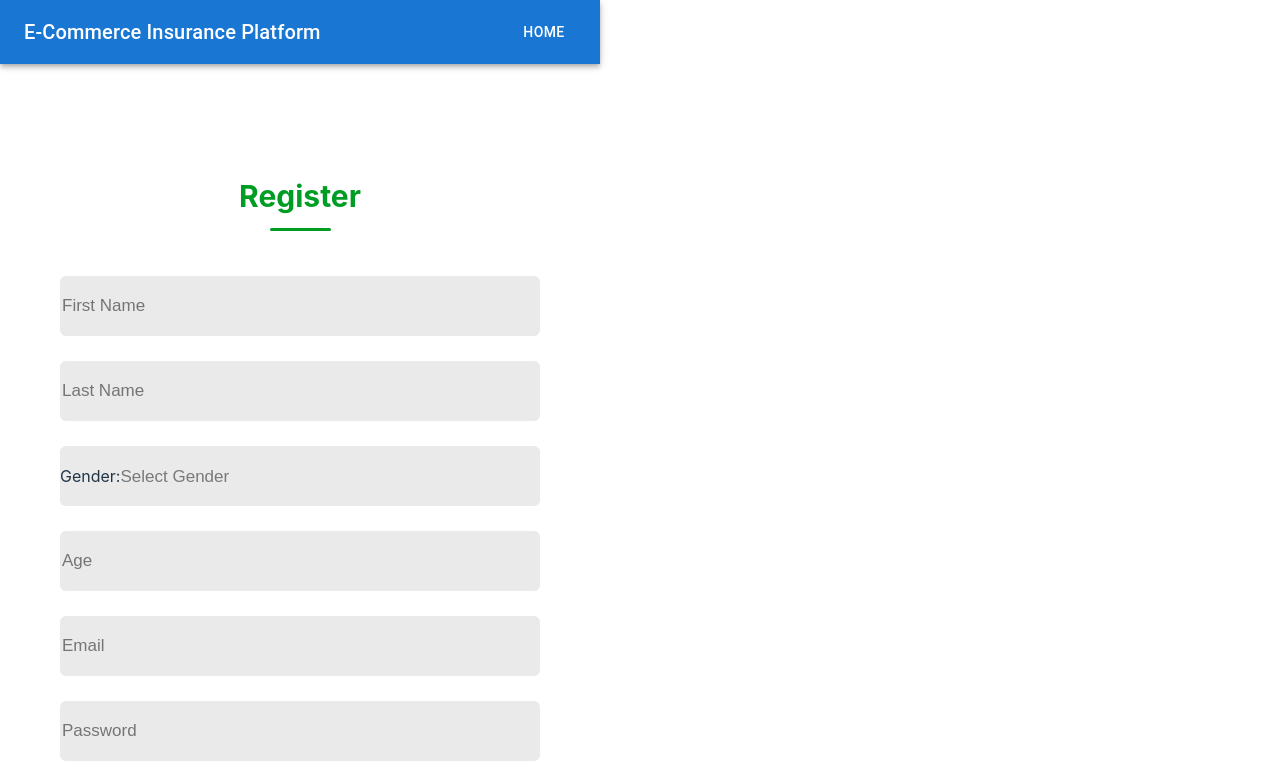
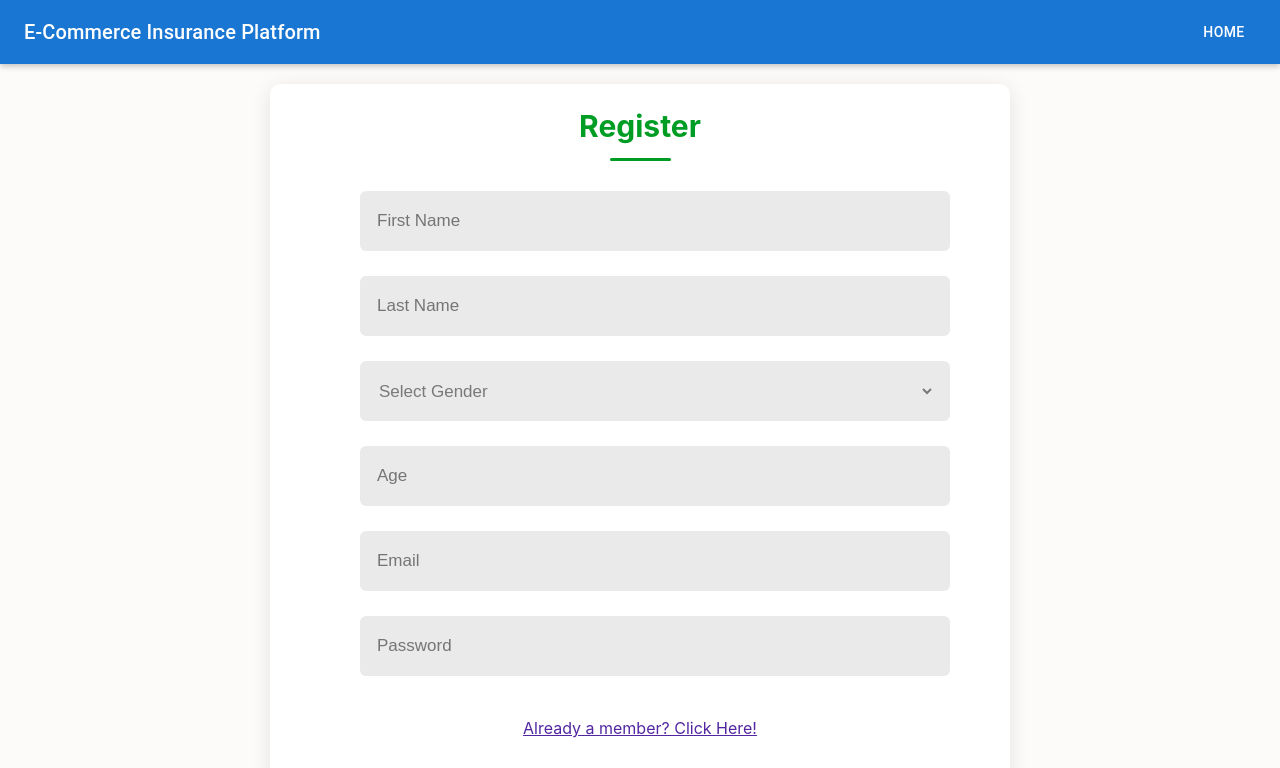
Before and after one commit to nakedinsurance/developer-graduate-team-2, a React (Vite) app in the folder frontend/: page /login in a window 1280 px wide. Shown: the top 768 px of the page. Built offline with nearby package versions, Linux system fonts and the light colour scheme.

Commit message:
updated work

```diff
--- a/frontend/src/pages/LoginSignup.css
+++ b/frontend/src/pages/LoginSignup.css
@@ -1,11 +1,24 @@
 .container {
     display: flex;
     flex-direction: column;
-    margin: auto;
-    margin-top: 90px;
-    width: 600px;
-    background: #ffffff;
-    padding-bottom: 30px;
+    justify-content: center;
+    align-items: center;
+    height: 100vh;
+    width: 100vw;
+    background: #faf3f369; /* Gray background for the whole page */
+}
+
+.form-container {
+    display: flex;
+    flex-direction: column;
+    justify-content: center;
+    align-items: center;
+    width: 500%;
+    max-width: 700px; /* Ensure form inputs don't stretch too wide */
+    background: #fff; /* White background for the form container */
+    padding: 20px; /* Add some padding for better spacing */
+    border-radius: 10px; /* Rounded corners */
+    box-shadow: 0 4px 20px rgba(0, 0, 0, 0.1); /* Optional: adds a shadow effect */
 }
 
 .header {
@@ -14,7 +27,6 @@
     align-items: center;
     gap: 9px;
     width: 100%;
-    margin-top: 20px;
 }
 
 .text {
@@ -31,24 +43,25 @@
 }
 
 .inputs {
-    margin-top: 45px;
+    margin-top: 30px;
     display: flex;
     flex-direction: column;
     gap: 25px;
+    width: 80%;
 }
 
 .input {
     display: flex;
     align-items: center;
-    margin: auto;
-    width: 480px;
+    width: 100%;
     height: 60px;
     background: #eaeaea;
     border-radius: 6px;
+    padding: 0 15px; /* Add padding for better spacing */
 }
 
 .input img {
-    margin: 0px 30px;
+    margin-right: 15px;
     width: 24px;
     height: 24px;
 }
@@ -65,29 +78,12 @@
     border-radius: 6px;
 }
 
-.input select {
-    appearance: none;
-}
-
-.forgot-password {
-    padding-left: 62px;
-    margin-top: 27px;
-    color: #797979;
-    font-size: 18px;
-}
-
-.forgot-password span {
-    color: #073ccb;
-    cursor: pointer;
-    text-decoration: underline;
-}
-
 .submit-container {
     display: flex;
     flex-direction: column;
     align-items: center;
     gap: 30px;
-    margin: 60px auto;
+    margin-top: 40px;
 }
 
 .submit {
@@ -104,12 +100,15 @@
     cursor: pointer;
 }
 
-.gray {
-    background: #EAEAEA;
-    color: #676767;
-}
 
 .click-here {
     text-decoration: underline;
     cursor: pointer;
+    color: #5326a1;
 }
+
+.message {
+    margin-top: 10px;
+    color: #797979;
+    font-size: 16px;
+}
--- a/frontend/src/pages/LoginSignup.jsx
+++ b/frontend/src/pages/LoginSignup.jsx
@@ -5,36 +5,27 @@ import password_icon from '../Assets/lock.png';
 
 const LoginSignup = () => {
     const [action, setAction] = useState("Register");
-
     const [firstName, setFirstName] = useState('');
     const [lastName, setLastName] = useState('');
     const [gender, setGender] = useState('');
     const [age, setAge] = useState('');
     const [email, setEmail] = useState('');
     const [password, setPassword] = useState('');
-
-
     const [message, setMessage] = useState('');
-
-
     const [signedInUser, setSignedInUser] = useState(null);
 
     const handleSubmit = () => {
         if (action === "Login") {
-
             if (signedInUser && signedInUser.email === email && signedInUser.password === password) {
-                setMessage("Successfully logged in!");
+                setMessage("Welcome to Naked Cloth!");
             } else if (signedInUser && (signedInUser.email !== email || signedInUser.password !== password)) {
                 setMessage("Email or Password is incorrect!");
             } else {
                 setMessage("You are not logged in.");
             }
         } else {
-
             setSignedInUser({ firstName, lastName, gender, age, email, password });
             setMessage("Successfully registered! You can now log in.");
-
-            // Clear input fields
             setFirstName('');
             setLastName('');
             setGender('');
@@ -46,6 +37,7 @@ const LoginSignup = () => {
 
     return (
         <div className='container'>
+            <div className='form-container'>
                 <div className='header'>
                     <div className="text">{action}</div>
                     <div className='underline'></div>
@@ -95,7 +87,6 @@ const LoginSignup = () => {
                                 />
                             </div>
                             <div className='input'>
-                            <label className="gender-label">Gender:</label>
                                 <select
                                     value={gender}
                                     onChange={(e) => setGender(e.target.value)}
@@ -160,6 +151,7 @@ const LoginSignup = () => {
                     </div>
                 </div>
             </div>
+        </div>
     );
 };
 
```
Also changed, not shown: 1 other file (tests, documents, lock files or other folders). Lines whose indentation alone changed are shown as unchanged.
